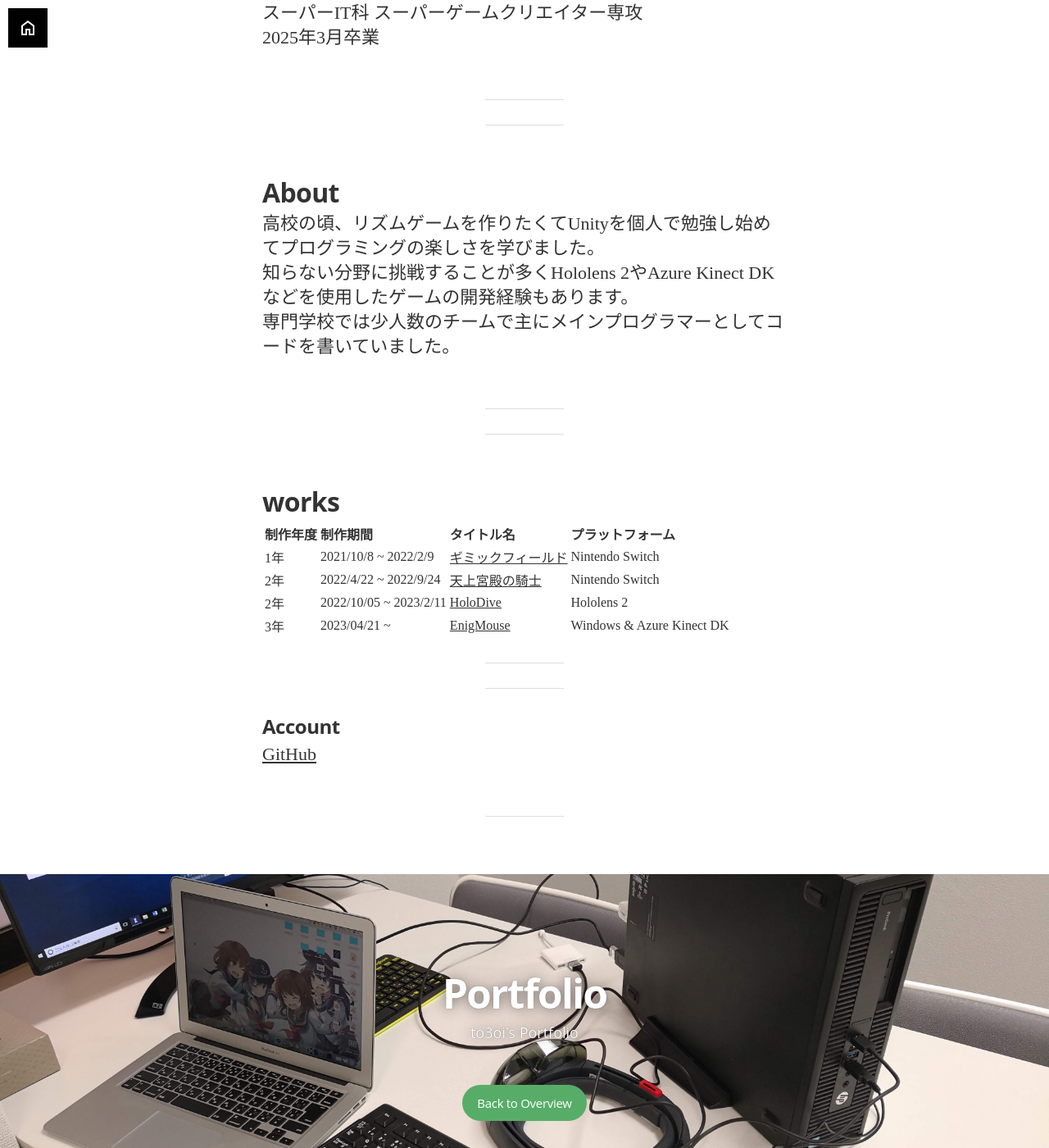
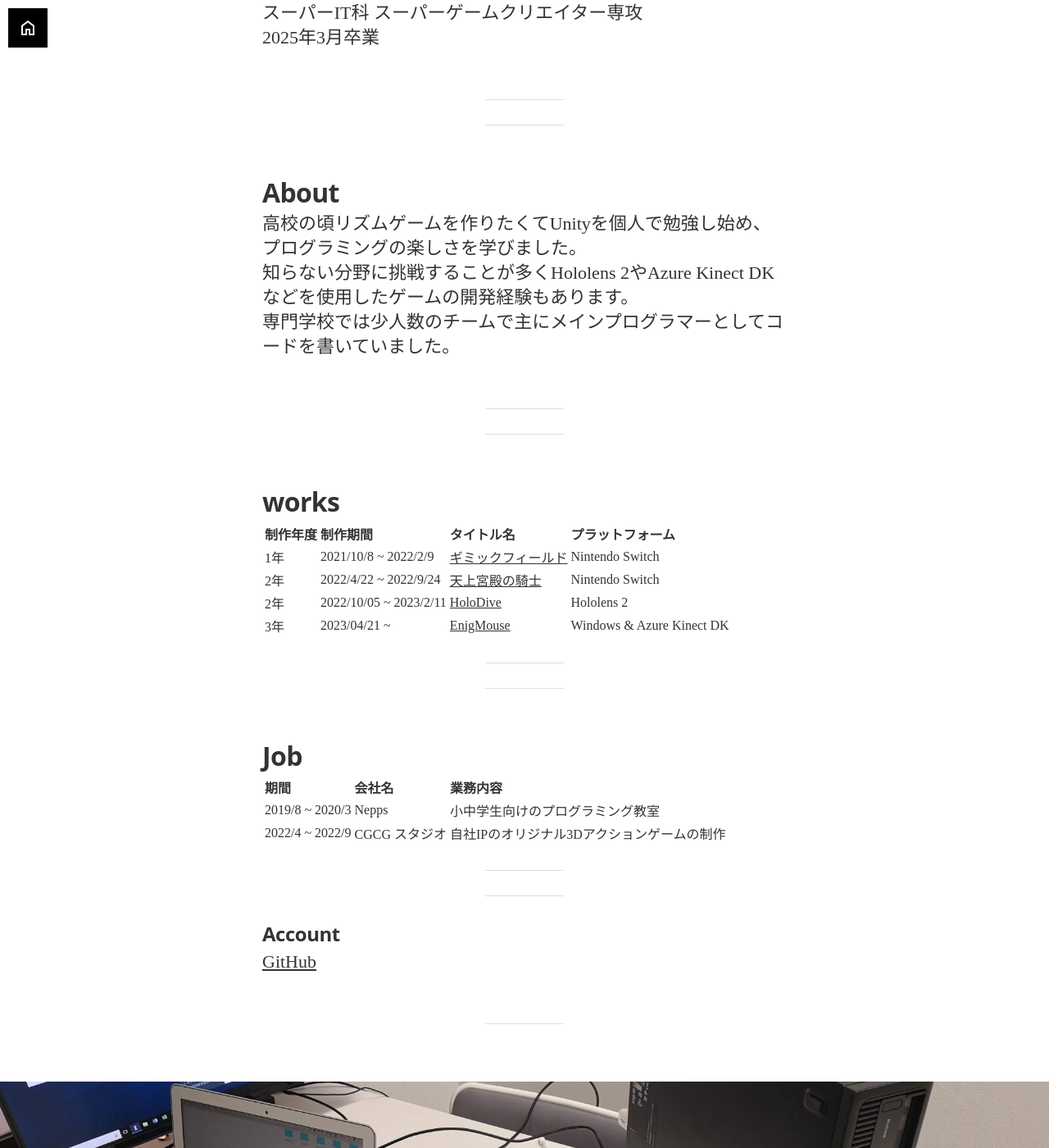
Before and after one commit to to3oi/to3oi.github.io, a Jekyll site: the page built from about.md, in a window 1280 px wide and 1400 px high, scrolled down 340 px. Shown: the whole window at 82% size. Built offline with Jekyll 4.4.1, drawn with Linux system fonts in a browser that asks for light colours; nearby versions of some CDN libraries; some web fonts are replaced.

Commit message:
Update about.md

```diff
--- a/about.md
+++ b/about.md
@@ -31,7 +31,7 @@ permalink: /about/
 ---
 
 # About
-高校の頃、リズムゲームを作りたくてUnityを個人で勉強し始めてプログラミングの楽しさを学びました。\
+高校の頃リズムゲームを作りたくてUnityを個人で勉強し始め、プログラミングの楽しさを学びました。\
 知らない分野に挑戦することが多くHololens 2やAzure Kinect DKなどを使用したゲームの開発経験もあります。\
 専門学校では少人数のチームで主にメインプログラマーとしてコードを書いていました。
 
@@ -52,6 +52,18 @@ permalink: /about/
 
 ---
 
+# Job
+
+| 期間 | 会社名 | 業務内容 |
+| :- | :- | :- |
+| 2019/8 ~ 2020/3 | Nepps | 小中学生向けのプログラミング教室 |
+| 2022/4 ~ 2022/9 | CGCG スタジオ | 自社IPのオリジナル3Dアクションゲームの制作 |
+
+
+---
+
+---
+
 ### Account
 [GitHub](https://github.com/to3oi)
 
```
